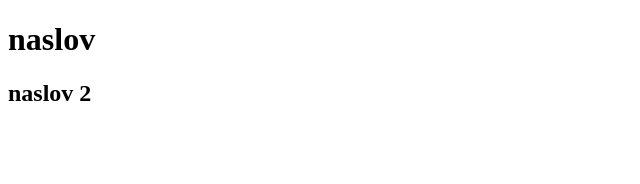
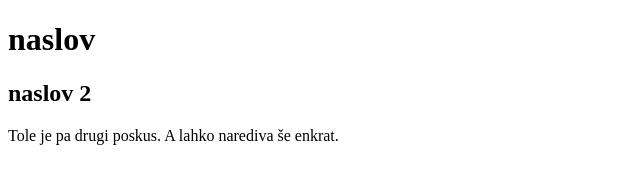
Before and after one commit to TjasaSmrkolj/github1, a plain HTML site: page index.html in a window 1280 px wide. Shown: the whole page, without its empty margins (0-640 px from the left). Drawn offline with Linux system fonts and the light colour scheme.

Commit message:
Dodan .gitignore
Dodan en odstavek

```diff
--- a/index.html
+++ b/index.html
@@ -11,5 +11,7 @@
         <h2> naslov 2
         </h2>
 
+<p>Tole je pa drugi poskus. A lahko narediva še enkrat.</p>
+
 </body>
 </html>
```
